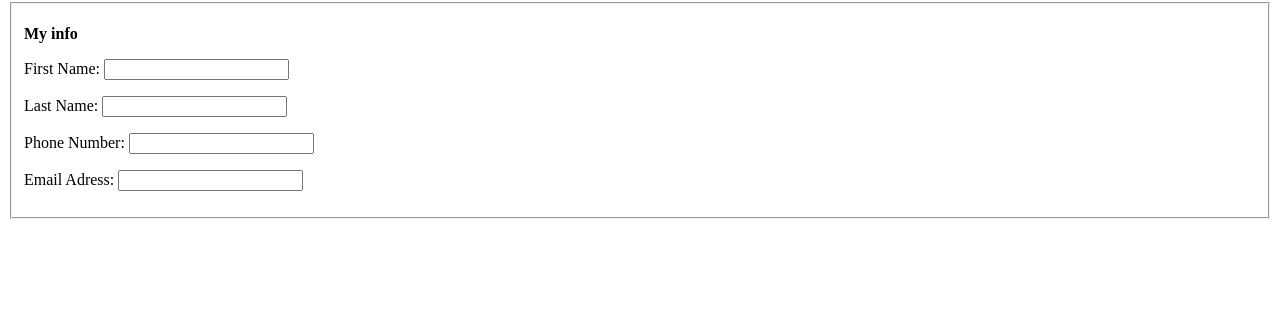
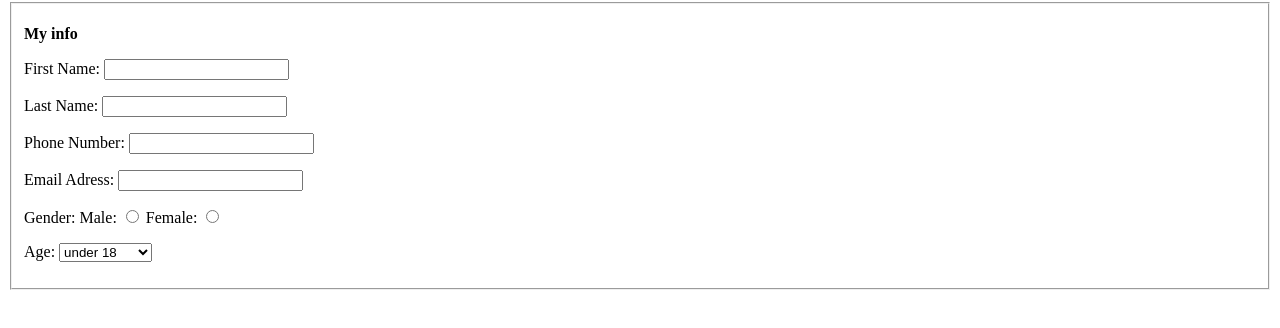
Before and after one commit to TokarM/ITMD-361-Lab4, a plain HTML site: page index.html in a window 1280 px wide. Shown: the part 78-406 px from the top of the page. Drawn offline with Linux system fonts and the light colour scheme.

Commit message:
Finished first fieldset

```diff
--- a/index.html
+++ b/index.html
@@ -21,6 +21,22 @@
     <p>
       <label>Email Adress: <input type="email" name="email_field"></label>
     </p>
+    <p>
+      <label>Gender: </label>
+      <label>Male: <input type="radio" name="gender_field"></label>
+      <label>Female: <input type="radio" name="gender_field"></label>
+    </p>
+    <p>
+      <label>Age: </label>
+      <select name="age_field">
+        <option>under 18</option>
+        <option>25-34</option>
+        <option>35-44</option>
+        <option>45-54</option>
+        <option>55-64</option>
+        <option>65 ond over</option>
+      </select>
+    </p>
   </fieldset>
 
 </body>
```
